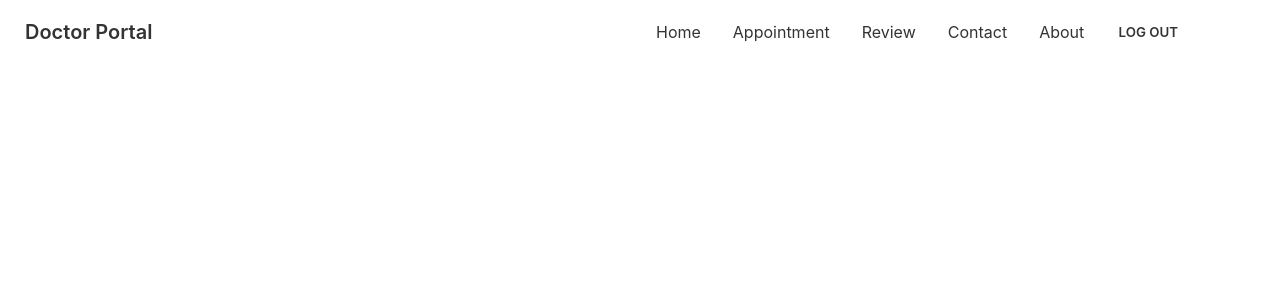
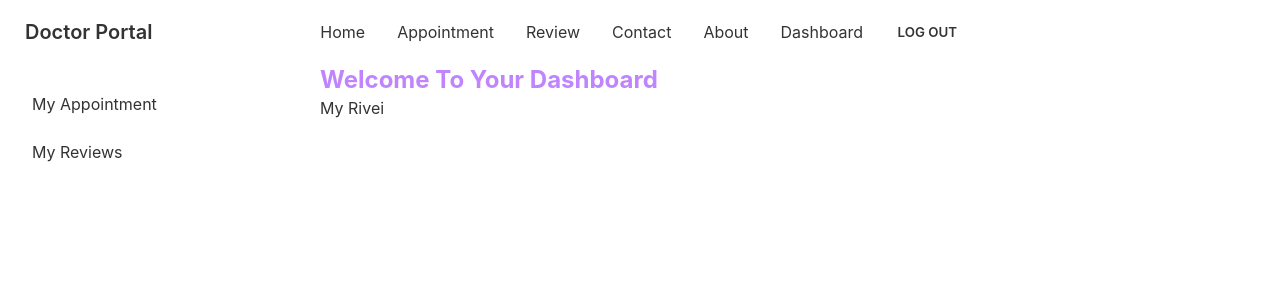
Before and after one commit to Tanjinhossain1/Doctor, a React (Create React App) app: page /dashboard/myreviews in a window 1280 px wide. Shown: the top 300 px of the page. Built offline with nearby package versions, Linux system fonts and the light colour scheme; no server answers; sample sign-in values are in the browser's storage.

Commit message:
dashboard is done

```diff
--- a/src/App.js
+++ b/src/App.js
@@ -10,6 +10,9 @@ import Navbar from './Pages/Shared/Navbar/Navbar';
 import { ToastContainer } from 'react-toastify';
 import 'react-toastify/dist/ReactToastify.css';
 import Review from './Pages/Review/Review';
+import Dashboard from './Pages/Dashboard/Dashboard';
+import MyAppointment from './Pages/Dashboard/MyAppointment';
+import MyRevie from './Pages/Dashboard/MyRevie';
 
 
 function App() {
@@ -24,9 +27,12 @@ function App() {
         <Route path='/login' element={<Login />}></Route>
         <Route path='/signup' element={<SignUp />}></Route>
         <Route path='/review' element={<Review />}></Route>
+        <Route path='/dashboard' element={<RequireAuth><Dashboard /></RequireAuth>}>
+          <Route index element={<MyAppointment />}></Route>
+          <Route path='myreviews' element={<MyRevie />}></Route>
+        </Route>
         <Route path='/appointment' element={<RequireAuth><Appointment /></RequireAuth>}></Route>
       </Routes>
-
       <ToastContainer />
     </div>
   );
--- /dev/null
+++ b/src/Pages/Dashboard/Dashboard.js
@@ -0,0 +1,28 @@
+import React from 'react';
+import { Link, Outlet } from 'react-router-dom';
+
+const Dashboard = () => {
+    return (
+        <div>
+            <div class="drawer drawer-mobile">
+                <input id="my-drawer-2" type="checkbox" class="drawer-toggle" />
+                <div class="drawer-content ">
+                    {/* <!-- Page content here --> */}
+                    <h1 className='text-2xl text-purple-400 font-bold '>Welcome To Your Dashboard</h1>
+                    <Outlet />
+
+                </div>
+                <div class="drawer-side">
+                    <label for="my-drawer-2" class="drawer-overlay"></label>
+                    <ul class="menu p-4 overflow-y-auto w-80 bg-base-100 text-base-content">
+                        {/* <!-- Sidebar content here --> */}
+                        <li><Link to='/dashboard'>My Appointment</Link></li>
+                        <li><Link to='/dashboard/myreviews'>My Reviews</Link></li>
+                    </ul>
+                </div>
+            </div>
+        </div>
+    );
+};
+
+export default Dashboard;
--- /dev/null
+++ b/src/Pages/Dashboard/MyAppointment.js
@@ -0,0 +1,47 @@
+import React, { useEffect, useState } from 'react';
+import { useAuthState } from 'react-firebase-hooks/auth';
+import auth from '../firebase.init';
+
+const MyAppointment = () => {
+    const [user] = useAuthState(auth)
+    const [appointment, setAppointment] = useState([]);
+    useEffect(() => {
+        if (user) {
+            fetch(`http://localhost:5000/booking?patient=${user.email}`)
+                .then(res => res.json())
+                .then(data => setAppointment(data))
+        }
+    }, [user])
+    // patient
+    console.log(appointment)
+    return (
+        <div>
+            <h1 className=''>MyAppointment: {appointment.length}</h1>
+            <div class="overflow-x-auto">
+                <table class="table w-full">
+
+                    <thead>
+                        <tr>
+                            <th></th>
+                            <th>Name</th>
+                            <th>Date</th>
+                            <th>Time</th>
+                            <th>Treatment</th>
+                        </tr>
+                    </thead>
+                    <tbody>
+                        {appointment.map((appoint,index) => <tr>
+                            <th>{index+1}</th>
+                            <td>{appoint.patientName}</td>
+                            <td>{appoint.date}</td>
+                            <td>{appoint.slot}</td>
+                            <td>{appoint.treatment}</td>
+                        </tr>)}
+                    </tbody>
+                </table>
+            </div>
+        </div>
+    );
+};
+
+export default MyAppointment;
--- /dev/null
+++ b/src/Pages/Dashboard/MyRevie.js
@@ -0,0 +1,11 @@
+import React from 'react';
+
+const MyRevie = () => {
+    return (
+        <div>
+            <h3>My Rivei</h3>
+        </div>
+    );
+};
+
+export default MyRevie;
--- a/src/Pages/Shared/Navbar/Navbar.js
+++ b/src/Pages/Shared/Navbar/Navbar.js
@@ -17,6 +17,9 @@ const Navbar = () => {
         <li><Link to='/review'>Review</Link></li>
         <li><Link to='/contact'>Contact</Link></li>
         <li><Link to='/about'>About</Link></li>
+        {user &&
+        <li><Link to='/dashboard'>Dashboard</Link></li>
+        }
         {user ? <button className='btn btn-ghost' onClick={()=>logout()}>Log Out</button>:
         <li><Link to='/login'>Login</Link></li>
         }
@@ -40,6 +43,12 @@ const Navbar = () => {
                     {menuItems}
                 </ul>
             </div>
+            <div className="navbar-end">
+            <label for="my-drawer-2"  tabIndex="0" className="btn btn-ghost lg:hidden">
+                        <svg xmlns="http://www.w3.org/2000/svg" className="h-5 w-5" fill="none" viewBox="0 0 24 24" stroke="currentColor"><path strokeLinecap="round" strokeLinejoin="round" strokeWidth="2" d="M4 6h16M4 12h8m-8 6h16" /></svg>
+                    </label>
+            {/* <label for="my-drawer-2" class="btn btn-primary drawer-button lg:hidden">Open drawer</label> */}
+            </div>
         </div>
     );
 };
```
